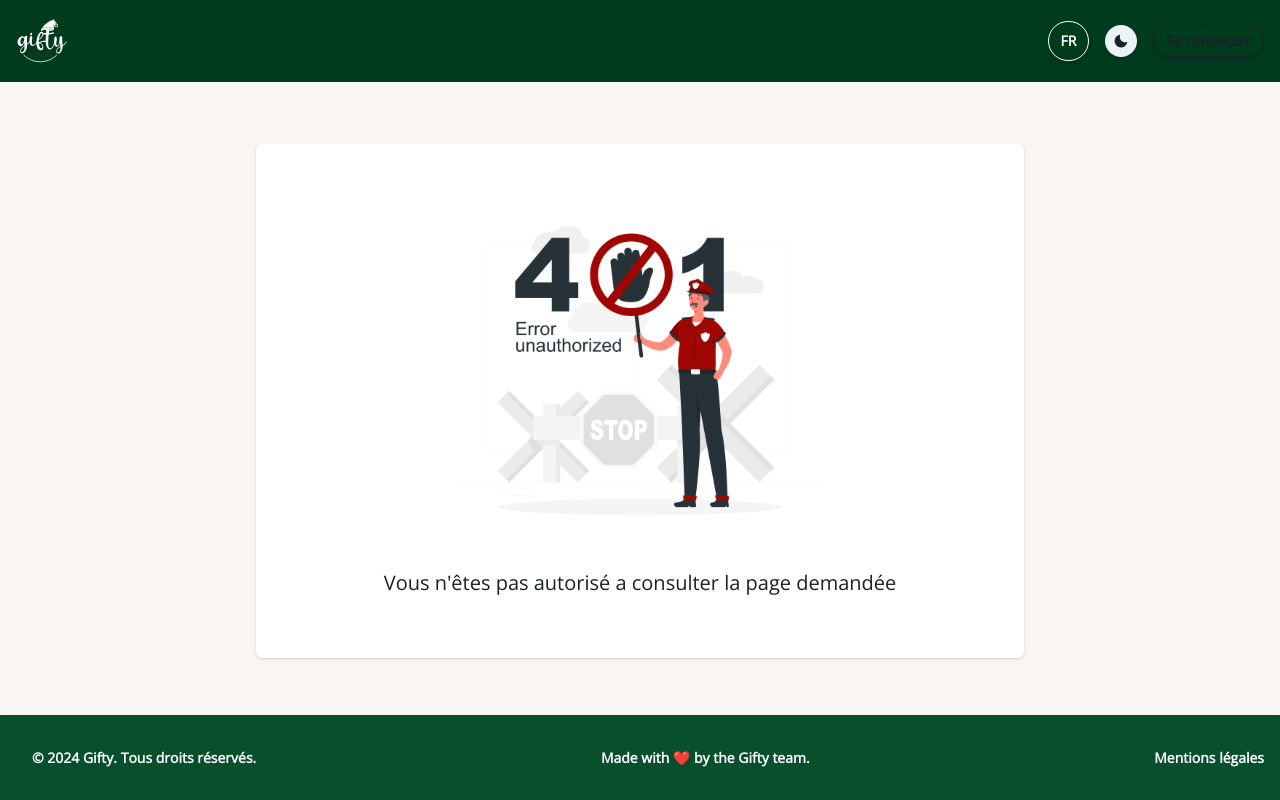
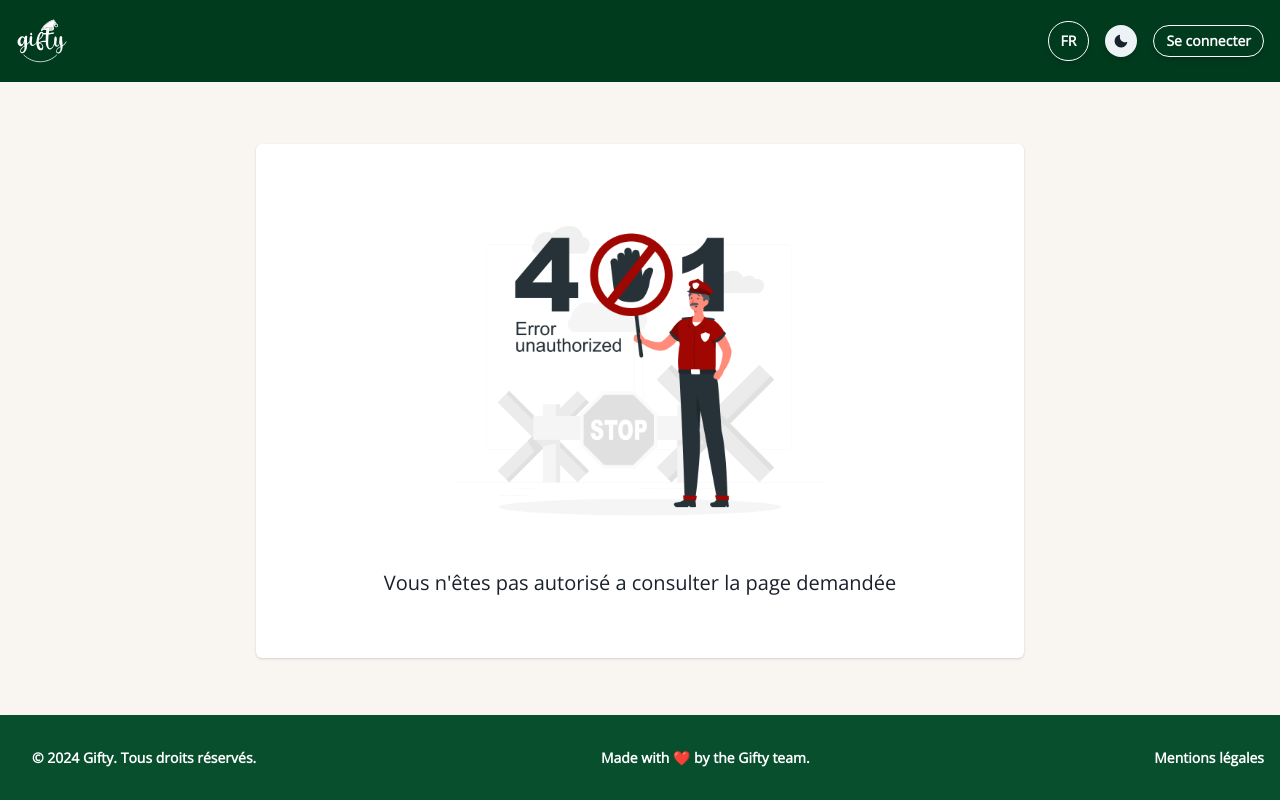
Before and after one commit to WildCodeSchool/2023-11-wns-bleu-g2-christmas-gifts-planner, a Next.js app in the folder frontend/: page /dashboard in a window 1280 px wide. Built offline with nearby package versions, Linux system fonts and the light colour scheme; a web font is replaced by a local one.

Commit message:
fix color avatar and sign-in button

```diff
--- a/frontend/src/components/Navbar.tsx
+++ b/frontend/src/components/Navbar.tsx
@@ -175,6 +175,7 @@ export default function Navbar({
             <Button
               colorScheme="white"
               variant="outline"
+              color={"white"}
               _hover={{
                 textDecoration: "none",
                 color: "secondary.medium",
--- a/frontend/src/pages/dashboard.tsx
+++ b/frontend/src/pages/dashboard.tsx
@@ -61,6 +61,7 @@ export default function Dashboard({ pageTitle }: { pageTitle: string }) {
       >
         <CardHeader alignContent="center">
           <Avatar
+            color={"white"}
             size="lg"
             bg="primary.high"
             name={currentUser?.profile.firstName ?? ""}
```
